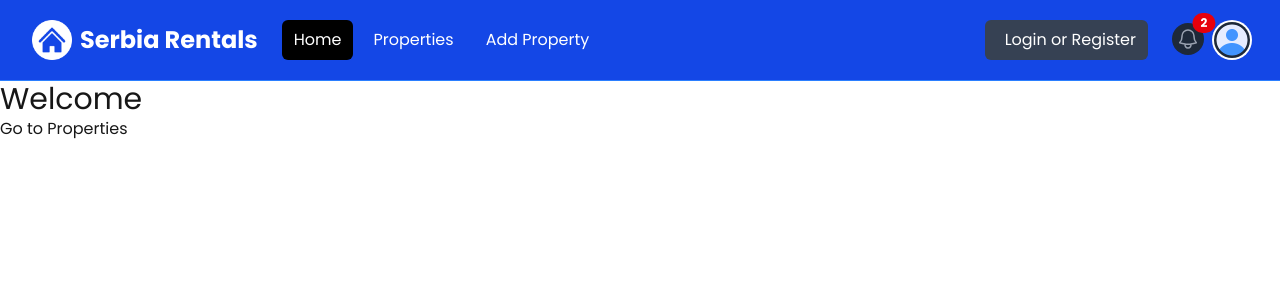
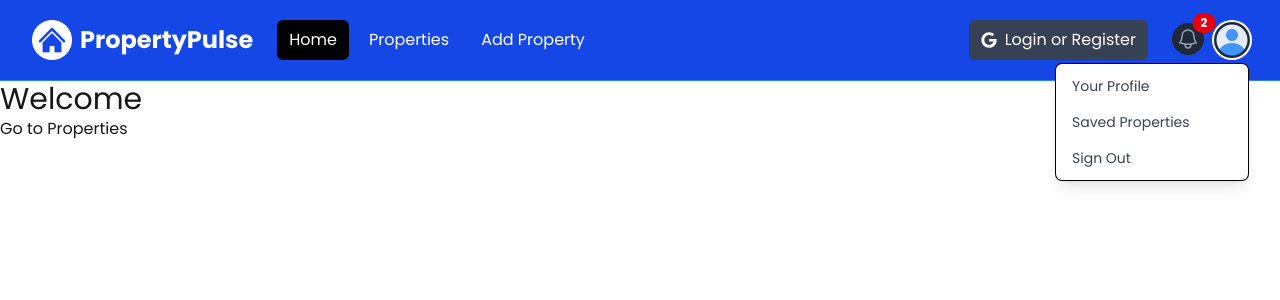
Before and after one commit to mladenqdev/serbia-rentals, a Next.js app: page / in a window 1280 px wide. Both pictures are taken after a click on the button "Open user menu". Shown: the top 300 px of the page. Built offline with nearby package versions, Linux system fonts and the light colour scheme.

Commit message:
chore: navbar links, dropdown state and icons

```diff
--- a/components/Navbar.jsx
+++ b/components/Navbar.jsx
@@ -1,8 +1,15 @@
+"use client";
+import { useState } from "react";
 import Image from "next/image";
+import Link from "next/link";
 import logo from "@/assets/images/logo-white.png";
 import profileDefault from "@/assets/images/profile.png";
+import { FaGoogle } from "react-icons/fa";
 
 const Navbar = () => {
+  const [isMobileMenuOpen, setIsMobileMenuOpen] = useState(false);
+  const [isProfileMenuOpen, setIsProfileMenuOpen] = useState(false);
+
   return (
     <nav className="bg-blue-700 border-b border-blue-500">
       <div className="mx-auto max-w-7xl px-2 sm:px-6 lg:px-8">
@@ -15,6 +22,7 @@
               className="relative inline-flex items-center justify-center rounded-md p-2 text-gray-400 hover:bg-gray-700 hover:text-white focus:outline-none focus:ring-2 focus:ring-inset focus:ring-white"
               aria-controls="mobile-menu"
               aria-expanded="false"
+              onClick={() => setIsMobileMenuOpen((prev) => !prev)}
             >
               <span className="absolute -inset-0.5"></span>
               <span className="sr-only">Open main menu</span>
@@ -37,34 +45,34 @@
 
           <div className="flex flex-1 items-center justify-center md:items-stretch md:justify-start">
             {/* <!-- Logo --> */}
-            <a className="flex flex-shrink-0 items-center" href="/index.html">
-              <Image className="h-10 w-auto" src={logo} alt="Serbia Rentals" />
+            <Link className="flex flex-shrink-0 items-center" href="/">
+              <Image className="h-10 w-auto" src={logo} alt="PropertyPulse" />
 
               <span className="hidden md:block text-white text-2xl font-bold ml-2">
-                Serbia Rentals
+                PropertyPulse
               </span>
-            </a>
+            </Link>
             {/* <!-- Desktop Menu Hidden below md screens --> */}
             <div className="hidden md:ml-6 md:block">
               <div className="flex space-x-2">
-                <a
-                  href="/index.html"
+                <Link
+                  href="/"
                   className="text-white bg-black hover:bg-gray-900 hover:text-white rounded-md px-3 py-2"
                 >
                   Home
-                </a>
-                <a
-                  href="/properties.html"
+                </Link>
+                <Link
+                  href="/properties"
                   className="text-white hover:bg-gray-900 hover:text-white rounded-md px-3 py-2"
                 >
                   Properties
-                </a>
-                <a
-                  href="/add-property.html"
+                </Link>
+                <Link
+                  href="/properties/add"
                   className="text-white hover:bg-gray-900 hover:text-white rounded-md px-3 py-2"
                 >
                   Add Property
-                </a>
+                </Link>
               </div>
             </div>
           </div>
@@ -73,7 +81,7 @@
           <div className="hidden md:block md:ml-6">
             <div className="flex items-center">
               <button className="flex items-center text-white bg-gray-700 hover:bg-gray-900 hover:text-white rounded-md px-3 py-2">
-                <i className="fa-brands fa-google text-white mr-2"></i>
+                <FaGoogle className="text-white mr-2" />
                 <span>Login or Register</span>
               </button>
             </div>
@@ -81,7 +89,7 @@
 
           {/* <!-- Right Side Menu (Logged In) --> */}
           <div className="absolute inset-y-0 right-0 flex items-center pr-2 md:static md:inset-auto md:ml-6 md:pr-0">
-            <a href="messages.html" className="relative group">
+            <Link href="/messages" className="relative group">
               <button
                 type="button"
                 className="relative rounded-full bg-gray-800 p-1 text-gray-400 hover:text-white focus:outline-none focus:ring-2 focus:ring-white focus:ring-offset-2 focus:ring-offset-gray-800"
@@ -107,7 +115,7 @@
                 2
                 {/* <!-- Replace with the actual number of notifications --> */}
               </span>
-            </a>
+            </Link>
             {/* <!-- Profile dropdown button --> */}
             <div className="relative ml-3">
               <div>
@@ -117,6 +125,7 @@
                   id="user-menu-button"
                   aria-expanded="false"
                   aria-haspopup="true"
+                  onClick={() => setIsProfileMenuOpen((prev) => !prev)}
                 >
                   <span className="absolute -inset-1.5"></span>
                   <span className="sr-only">Open user menu</span>
@@ -129,32 +138,33 @@
               </div>
 
               {/* <!-- Profile dropdown --> */}
+              {isProfileMenuOpen && (
                 <div
                   id="user-menu"
-                className="hidden absolute right-0 z-10 mt-2 w-48 origin-top-right rounded-md bg-white py-1 shadow-lg ring-1 ring-black ring-opacity-5 focus:outline-none"
+                  className="absolute right-0 z-10 mt-2 w-48 origin-top-right rounded-md bg-white py-1 shadow-lg ring-1 ring-black ring-opacity-5 focus:outline-none"
                   role="menu"
                   aria-orientation="vertical"
                   aria-labelledby="user-menu-button"
                   tabIndex="-1"
                 >
-                <a
-                  href="/profile.html"
+                  <Link
+                    href="/profile"
                     className="block px-4 py-2 text-sm text-gray-700"
                     role="menuitem"
                     tabIndex="-1"
                     id="user-menu-item-0"
                   >
                     Your Profile
-                </a>
-                <a
-                  href="/saved-properties.html"
+                  </Link>
+                  <Link
+                    href="/properties/saved"
                     className="block px-4 py-2 text-sm text-gray-700"
                     role="menuitem"
                     tabIndex="-1"
                     id="user-menu-item-2"
                   >
                     Saved Properties
-                </a>
+                  </Link>
                   <button
                     className="block px-4 py-2 text-sm text-gray-700"
                     role="menuitem"
@@ -164,38 +174,41 @@
                     Sign Out
                   </button>
                 </div>
+              )}
             </div>
           </div>
         </div>
       </div>
 
       {/* <!-- Mobile menu, show/hide based on menu state. --> */}
-      <div className="hidden" id="mobile-menu">
+      {isMobileMenuOpen && (
+        <div id="mobile-menu">
           <div className="space-y-1 px-2 pb-3 pt-2">
-          <a
-            href="/index.html"
+            <Link
+              href="/"
               className="bg-black text-white block rounded-md px-3 py-2 text-base font-medium"
             >
               Home
-          </a>
-          <a
-            href="/properties.html"
+            </Link>
+            <Link
+              href="/properties"
               className="text-white block rounded-md px-3 py-2 text-base font-medium"
             >
               Properties
-          </a>
-          <a
-            href="/add-property.html"
+            </Link>
+            <Link
+              href="/properties/add"
               className="text-white block rounded-md px-3 py-2 text-base font-medium"
             >
               Add Property
-          </a>
+            </Link>
             <button className="flex items-center text-white bg-gray-700 hover:bg-gray-900 hover:text-white rounded-md px-3 py-2 my-4">
-            <i className="fa-brands fa-google mr-2"></i>
+              <FaGoogle className="mr-2" />
               <span>Login or Register</span>
             </button>
           </div>
         </div>
+      )}
     </nav>
   );
 };
--- a/package.json
+++ b/package.json
@@ -9,9 +9,10 @@
     "lint": "next lint"
   },
   "dependencies": {
+    "next": "15.3.1",
     "react": "^19.0.0",
     "react-dom": "^19.0.0",
-    "next": "15.3.1"
+    "react-icons": "^5.5.0"
   },
   "devDependencies": {
     "@tailwindcss/postcss": "^4",
```
Also changed, not shown: 1 other file (tests, documents, lock files or other folders). Lines whose indentation alone changed are shown as unchanged.
